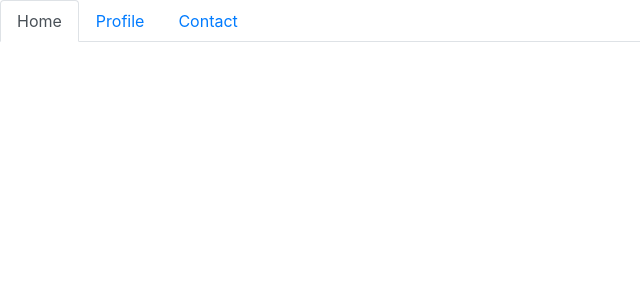
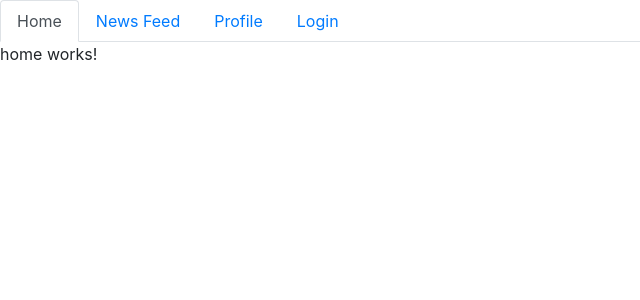
Before and after one commit to apiwathantrakool/Angular_Authorization, an Angular app in the folder ng-app/: page /home in a window 1280 px wide. Before the commit this address led to /. Shown: the top 300 px of the page, without its empty margins (0-640 px from the left). Built offline with nearby package versions, Linux system fonts and the light colour scheme.

Commit message:
Update Nav.

```diff
--- a/ng-app/src/app/app-routing.module.ts
+++ b/ng-app/src/app/app-routing.module.ts
@@ -1,7 +1,17 @@
 import { NgModule } from '@angular/core';
 import { Routes, RouterModule } from '@angular/router';
+import { HomeComponent } from './home/home.component';
+import { NewsFeedComponent } from './news-feed/news-feed.component';
+import { ProfileComponent } from './profile/profile.component';
+import { LoginComponent } from './login/login.component';
 
-const routes: Routes = [];
+const routes: Routes = [
+  { path: '', redirectTo: '/home', pathMatch: 'full' },
+  { path: 'home', component: HomeComponent },
+  { path: 'newsFeed', component: NewsFeedComponent },
+  { path: 'profile', component: ProfileComponent },
+  { path: 'login', component: LoginComponent },
+];
 
 @NgModule({
   imports: [RouterModule.forRoot(routes)],
--- a/ng-app/src/app/nav/nav.component.html
+++ b/ng-app/src/app/nav/nav.component.html
@@ -1,7 +1,8 @@
 <nav>
-  <div class="nav nav-tabs" id="nav-tab" role="tablist">
-    <a class="nav-item nav-link active" id="nav-home-tab" data-toggle="tab" href="#nav-home" role="tab" aria-controls="nav-home" aria-selected="true">Home</a>
-    <a class="nav-item nav-link" id="nav-profile-tab" data-toggle="tab" href="#nav-profile" role="tab" aria-controls="nav-profile" aria-selected="false">Profile</a>
-    <a class="nav-item nav-link" id="nav-contact-tab" data-toggle="tab" href="#nav-contact" role="tab" aria-controls="nav-contact" aria-selected="false">Contact</a>
+  <div class="nav nav-tabs">
+    <a class="nav-item nav-link" routerLinkActive="active" routerLink="/home">Home</a>
+    <a class="nav-item nav-link" routerLinkActive="active" routerLink="/newsFeed">News Feed</a>
+    <a class="nav-item nav-link" routerLinkActive="active" routerLink="/profile">Profile</a>
+    <a class="nav-item nav-link" routerLinkActive="active" routerLink="/login">Login</a>
   </div>
 </nav>
```
